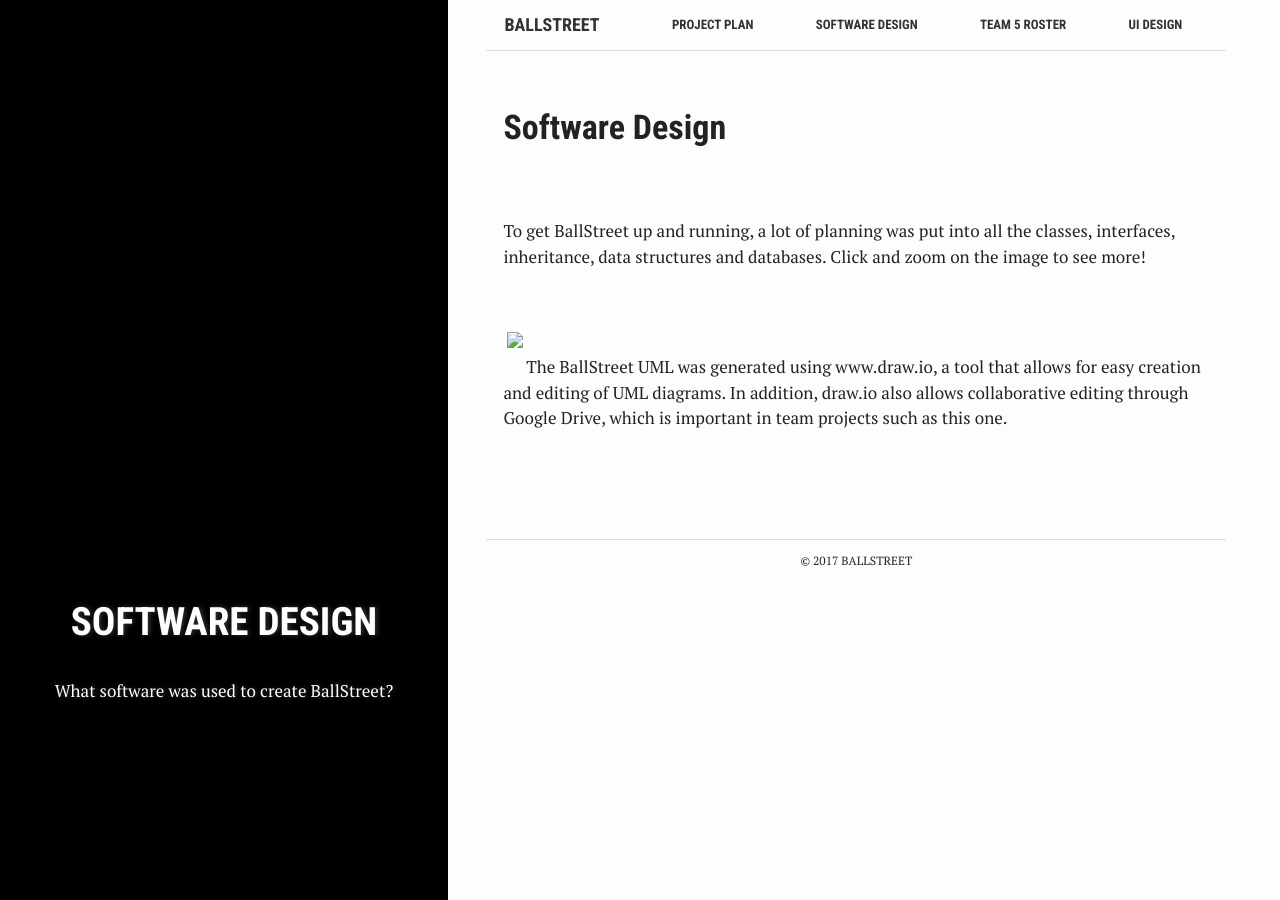
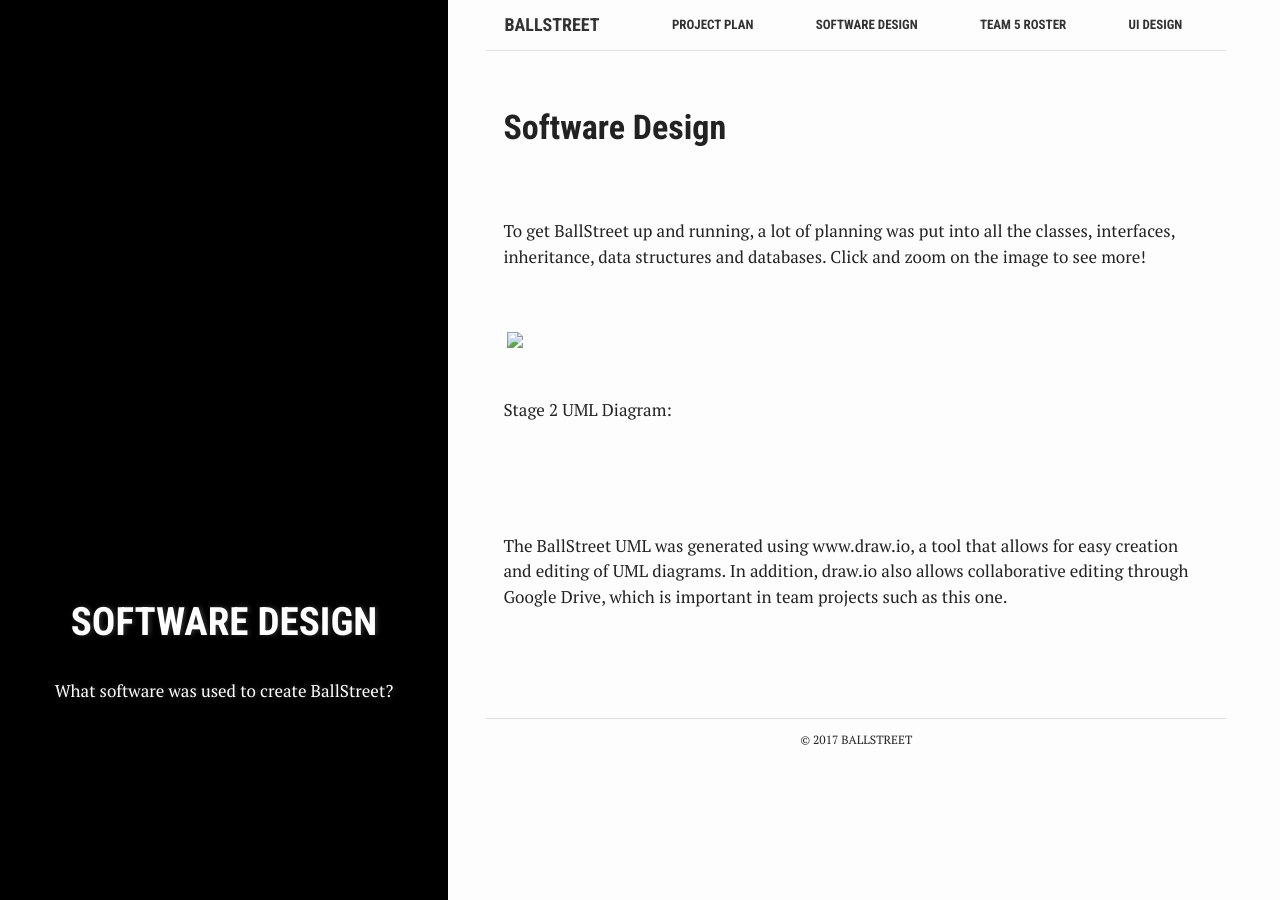
Before and after one commit to ufrauq/Ball-Street, a Jekyll site: the page built from software-design.md, in a window 1280 px wide. Built offline with Jekyll 4.4.1, drawn with Linux system fonts in a browser that asks for light colours.

Commit message:
Update software-design.md

```diff
--- a/software-design.md
+++ b/software-design.md
@@ -12,11 +12,22 @@
 
 <br>
 
-To get BallStreet up and running, a lot of planning was put into all the classes, interfaces, inheritance, data structures and databases. Click and zoom on the image to see more! <!-- <a href="https://www.draw.io/?state=%7B%22ids%22:%5B%220B2_xE3oTVp1gM3ZoU01CNUo5UjA%22%5D,%22action%22:%22open%22,%22userId%22:%22{userId}%22%7D#G0B2_xE3oTVp1gM3ZoU01CNUo5UjA" target = "_blank"> Click to see BallStreet's UML Diagrams.</a> -->
+To get BallStreet up and running, a lot of planning was put into all the classes, interfaces, inheritance, data structures and databases. Click and zoom on the image to see more!  <!-- <a href="https://www.draw.io/?state=%7B%22ids%22:%5B%220B2_xE3oTVp1gM3ZoU01CNUo5UjA%22%5D,%22action%22:%22open%22,%22userId%22:%22{userId}%22%7D#G0B2_xE3oTVp1gM3ZoU01CNUo5UjA" target = "_blank"> Click to see BallStreet's UML Diagrams.</a> -->
 
 <br>
 <a href="https://pfindan.github.io/CS2212-Team5/assets/images/uml.png">
 <img src= "/CS2212-Team5/assets/images/uml.png" align = "left"/>
 <br>
 
+<br>
+
+Stage 2 UML Diagram:
+
+<br>
+<br>
+<a href="http://oi66.tinypic.com/258wdpd.jpg">
+<br>
+
+
+
 The BallStreet UML was generated using www.draw.io, a tool that allows for easy creation and editing of UML diagrams. In addition, draw.io also allows collaborative editing through Google Drive, which is important in team projects such as this one.
```
